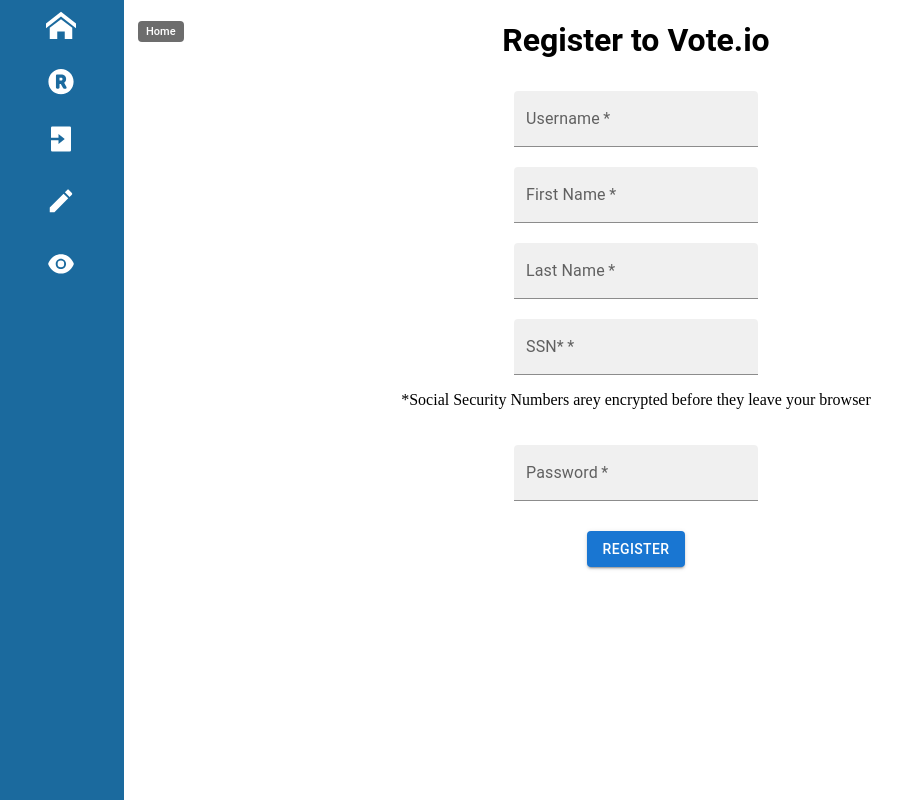
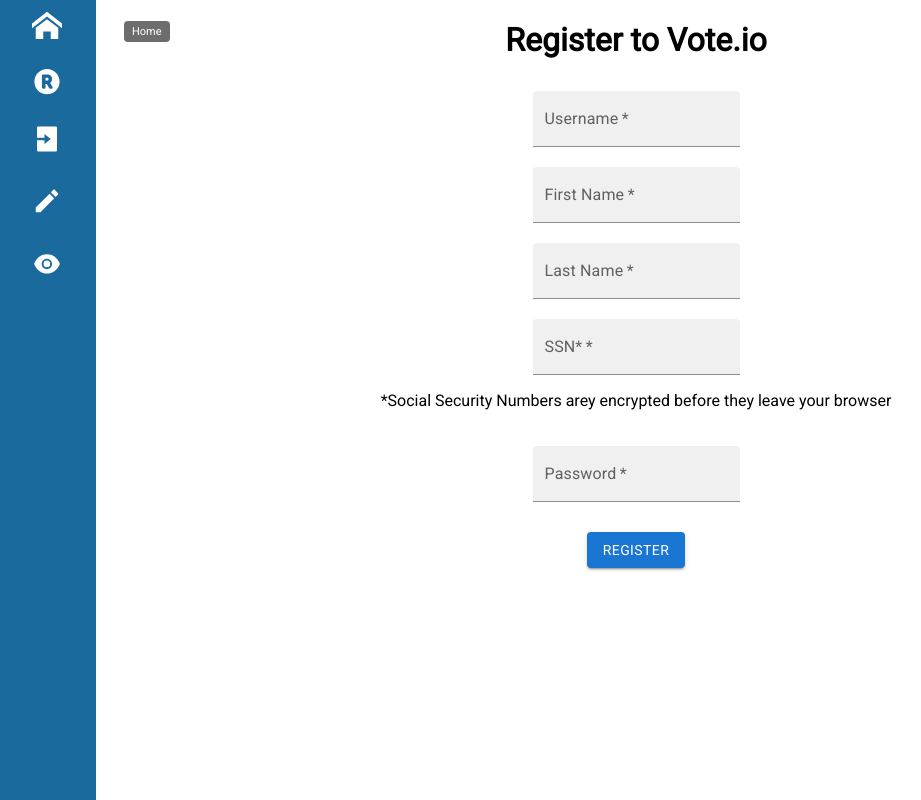
Before and after one commit to arifire21/vote.io, a React (Create React App) app in the folder client/: page /create-account in a window 1280 px wide. Shown: the whole page, without its empty margins (4-925 px from the left). Built offline with nearby package versions, Linux system fonts and the light colour scheme.

Commit message:
swag server code

```diff
--- a/client/public/index.html
+++ b/client/public/index.html
@@ -1,14 +1,15 @@
 <!DOCTYPE html>
 <html lang="en">
+
 <head>
   <meta charset="utf-8" />
   <link rel="icon" href="%PUBLIC_URL%/favicon.ico" />
   <meta name="viewport" content="width=device-width, initial-scale=1" />
   <meta name="theme-color" content="#000000" />
-    <meta
-      name="description"
-      content="Web site created using create-react-app"
-    />
+  <meta name="description" content="Web site created using create-react-app" />
+  <link rel="preconnect" href="https://fonts.googleapis.com">
+  <link rel="preconnect" href="https://fonts.gstatic.com" crossorigin>
+  <link href="https://fonts.googleapis.com/css2?family=Roboto&display=swap" rel="stylesheet">
   <link rel="apple-touch-icon" href="%PUBLIC_URL%/logo192.png" />
   <!--
       manifest.json provides metadata used when your web app is installed on a
@@ -26,6 +27,7 @@
     -->
   <title>React App</title>
 </head>
+
 <body>
   <noscript>You need to enable JavaScript to run this app.</noscript>
   <div id="root"></div>
@@ -40,4 +42,5 @@
       To create a production bundle, use `npm run build` or `yarn build`.
     -->
 </body>
+
 </html>
--- a/client/src/App.css
+++ b/client/src/App.css
@@ -64,8 +64,8 @@ h1{
 /* NAVBAR STUFF */
 .navbar{
   height: 100vh;
-  position: absolute;
-  width: 10%;
+  position: fixed;
+  width: 100px;
   margin-right: 30px;
   background-color: rgb(27, 106, 158);
   top: 0%;
--- a/client/src/components/Card.js
+++ b/client/src/components/Card.js
@@ -1,16 +1,24 @@
 import React from 'react'
+import Grid from '@mui/material/Grid'
 
 export default function Card(props) {
   return (
     // <>
     <div className='vote'>
-
+      <Grid container p={5}>
+      <Grid item xs={6}>
       <div className='voteTitle'>{props.title}</div>
       <div className="voteBody">
         <div className='voteContent'>
           {props.content}
         </div>
       </div>
+      </Grid>
+      <Grid item xs={6}>
+        <img src="/img/vote.png" width="100%"/>
+      </Grid>
+      </Grid>
+
 
 
     </div>
--- a/client/src/index.css
+++ b/client/src/index.css
@@ -46,4 +46,9 @@ tr :hover{
 
 .text-white {
   color: white;
+  font-size: 25px;
 }
+
+p, span, div {
+  font-family: 'Roboto' !important;
+}
--- a/client/src/pages/view-poll.js
+++ b/client/src/pages/view-poll.js
@@ -8,7 +8,7 @@ import Button from '@mui/material/Button'
 import { useState, useEffect } from 'react'
 import { returnJWT, sign } from '../utils/security'
 import axios from 'axios';
-import {Link,useLocation} from 'react-router-dom'
+import { Link, useLocation } from 'react-router-dom'
 
 
 
@@ -18,7 +18,9 @@ import {Link,useLocation} from 'react-router-dom'
 function App() {
 
     const [loaded, setLoaded] = useState(false)
-    const [count,setCount] = useState([])
+    const [count, setCount] = useState([])
+    const [canVote,setCanVote] = useState(true)
+
     const [entry, setEntry] = useState({
         created_at: null,
         description: "",
@@ -26,9 +28,9 @@ function App() {
         name: "",
         type: ""
     })
-  const [votes,setVotes] = useState([])
+    const [votes, setVotes] = useState([])
 
-    async function castVote(candidateId){
+    async function castVote(candidateId) {
         const jwt = await returnJWT()
         const instance = axios.create({
             baseURL: 'http://localhost:5000',
@@ -42,12 +44,14 @@ function App() {
             signature: signedVote,
             election: entry.id
         }
-        const {data} = instance.post('/vote',postable)
+        const { data } = await instance.post('/vote', postable)
+        setCanVote(false)
+        await api()
 
     }
 
 
-    const {search:path} = useLocation()
+    const { search: path } = useLocation()
 
 
 
@@ -62,7 +66,7 @@ function App() {
 
             }
             let query = ''
-      if(path.includes('?id=')){
+            if (path.includes('?id=')) {
                 query = path.split('?id=')[1]
             }
             const instance = axios.create({
@@ -70,17 +74,17 @@ function App() {
                 timeout: 10000,
                 headers: { 'Authorization': `Bearer ${jwt}` }
             })
-      const {data} = await instance.get(`/election?id=${query}`)
-      const {data:entry} = data
+            const { data } = await instance.get(`/election?id=${query}`)
+            const { data: entry } = data
             const [electionRow] = entry
             setEntry(electionRow)
 
-      const {data:votesQuery} = await instance.get(`/candidates?election=${electionRow.id}`)
-      const {data: votesArray} = votesQuery
+            const { data: votesQuery } = await instance.get(`/candidates?election=${electionRow.id}`)
+            const { data: votesArray } = votesQuery
             setVotes(votesArray)
 
-      const {data:voteCount} = await instance.get('/votes')
-      const {data:votesArrayCount} = voteCount
+            const { data: voteCount } = await instance.get('/votes')
+            const { data: votesArrayCount } = voteCount
             setCount(votesArrayCount)
 
 
@@ -116,7 +120,7 @@ function App() {
                         <Subcard subtitle={item.f_name + ' ' + item.l_name}>
                             <p>Affiliation: <strong class="text-white">{item.affiliation}</strong></p>
                             <p class="text-white">VERIFIED VOTES: {count.filter(i => i.candidate_id == item.id).length}</p>
-             <Button onClick={() => castVote(item.id)}>VOTE</Button>
+                            <Button onClick={() => castVote(item.id)} disabled={!canVote}><p class="text-white">VOTE</p></Button>
                         </Subcard>
                     ))}
 
```
Also changed, not shown: client/public/img/vote.png (added). Lines whose indentation alone changed are shown as unchanged.
